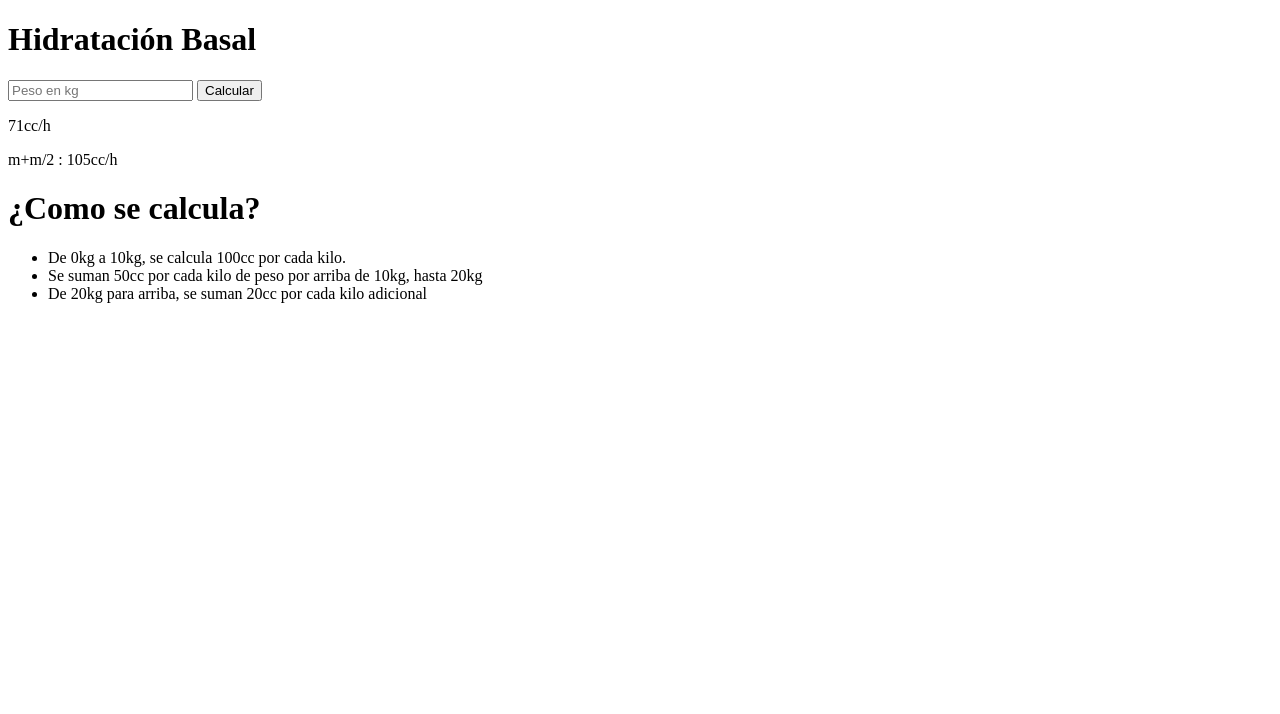
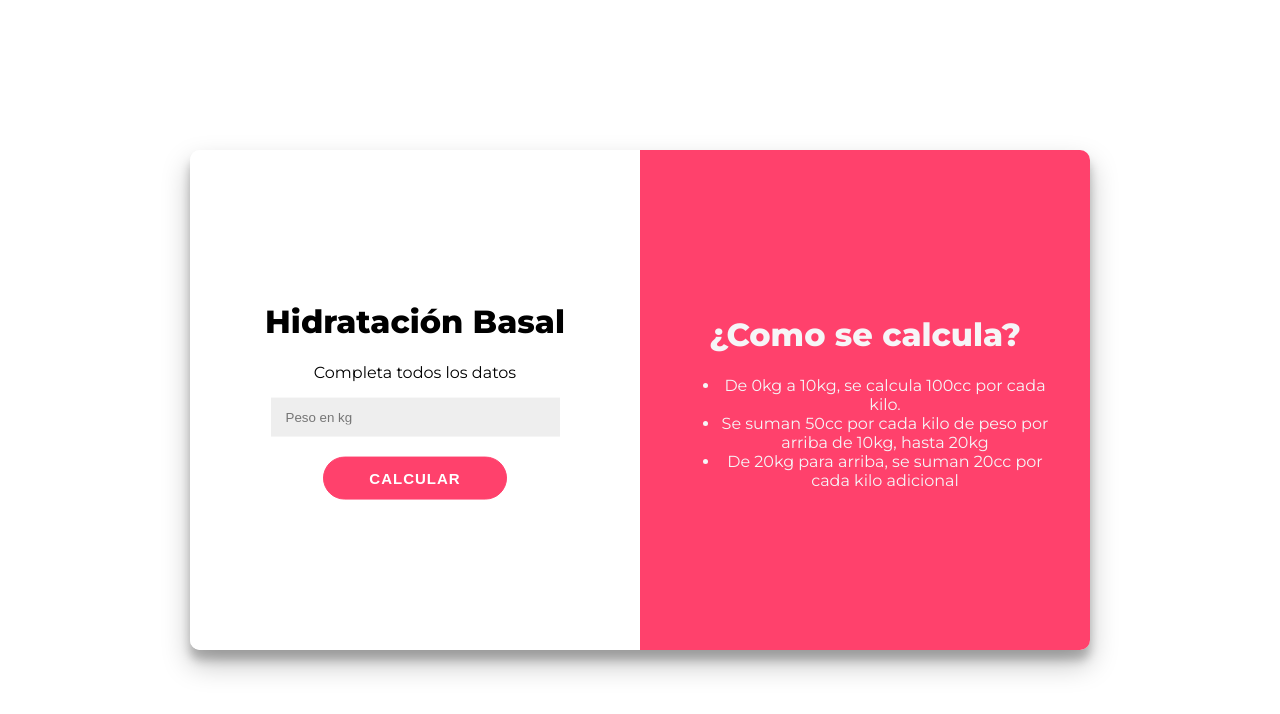
Before and after one commit to marcelogomezz/marcelogomezz.github.io, a plain HTML site: page index.html in a window 1280 px wide. Drawn offline with Linux system fonts and the light colour scheme.

Commit message:
initial commit

```diff
--- a/index.html
+++ b/index.html
@@ -2,17 +2,23 @@
 <html>
 	<head>
         <title>Calculadora de hidratación</title>
+        <link rel="stylesheet" href="./style.css" />
     </head>
     <body>
-        <div>
-            <div>
+        <div id="contenedor">
+            <div id="calculadora">
+                <div class="contenido">
                     <h1>Hidratación Basal</h1>
-                <input type="number" placeholder="Peso en kg" />
-                <button>Calcular</button>
-                <p>71cc/h</p>
-                <p>m+m/2 : 105cc/h</p>
+                    <p class="item">Completa todos los datos</p>
+                    <input class="item" id="peso" type="number" placeholder="Peso en kg" />
+                    <p class="item" id="error">* Debe completar todos los datos</p>
+                    <button class="item" id="calcular">Calcular</button>
+                    <p class="item resultado" id="flu">71cc/h</p>
+                    <p class="item resultado" id="man">m+m/2 : 105cc/h</p>
                 </div>
-            <div>
+            </div>
+            <div id="detalle">
+                <div class="contenido">
                     <h1>¿Como se calcula?</h1>
                     <ul>
                         <li>De 0kg a 10kg, se calcula 100cc por cada kilo.</li>
@@ -21,5 +27,6 @@
                     </ul>
                 </div>
             </div>
+        </div>
     </body>
 </html>
--- /dev/null
+++ b/style.css
@@ -0,0 +1,84 @@
+@import url('https://fonts.googleapis.com/css?family=Montserrat:400,800');
+
+body{
+    font-family: 'Montserrat', sans-serif;
+}
+
+#contenedor{
+    width: 900px;
+    height: 500px;
+    text-align: center;
+    /* Estas 3 lineas se encargan de centrar el div vertical y horizontalmente */
+    position: absolute;
+    inset: 0;
+    margin: auto;
+    border-radius: 10px;
+    overflow: hidden;
+    box-shadow: 0 14px 28px rgba(0,0,0,0.25),
+      0 10px 10px rgba(0,0,0,0.22);
+  }
+
+#calculadora{
+    background: white;
+    /* Con estas 3 lineas vamos a hacer que los divs queden lado a lado */
+    width: 50%;
+    height: 100%;
+    float: left;
+}
+
+#detalle{
+    background: #FF416C;
+    /* Con estas 3 lineas vamos a hacer que los divs queden lado a lado */
+    width: 50%;
+    height: 100%;
+    float: left;
+    color: #f6f5f7;
+}
+
+.contenido{
+    /* Estas tres lineas van a centrar el contenido verticalmente dentro de cada div */
+    position: relative;
+    top: 50%;
+    transform: translateY(-50%);
+    overflow: hidden;
+    padding: 40px;
+}
+
+input {
+	width: 70%;
+    padding: 12px 15px;
+    border: none;
+    background-color: #eee;
+}
+
+button {
+    margin: 20px;
+    font-size: 15px;
+	font-weight: bold;
+	padding: 12px 45px;
+	border-radius: 30px;
+	background-color: #FF416C;
+	border: 1px solid #FF416C;
+	color: #FFFFFF;
+	text-transform: uppercase;
+	letter-spacing: 1px;
+	transition: transform 20ms ease-in;
+}
+
+button:active {
+	transform: scale(0.95);
+}
+
+#error{
+    color: red;
+    font-weight: bold;
+    display: none;
+}
+
+.resultado{
+    color: #0A81D1;
+    font-weight: bold;
+    font-size: 25px;
+    margin-bottom: 5px;
+    display: none;
+}
```
Lines whose indentation alone changed are shown as unchanged.
